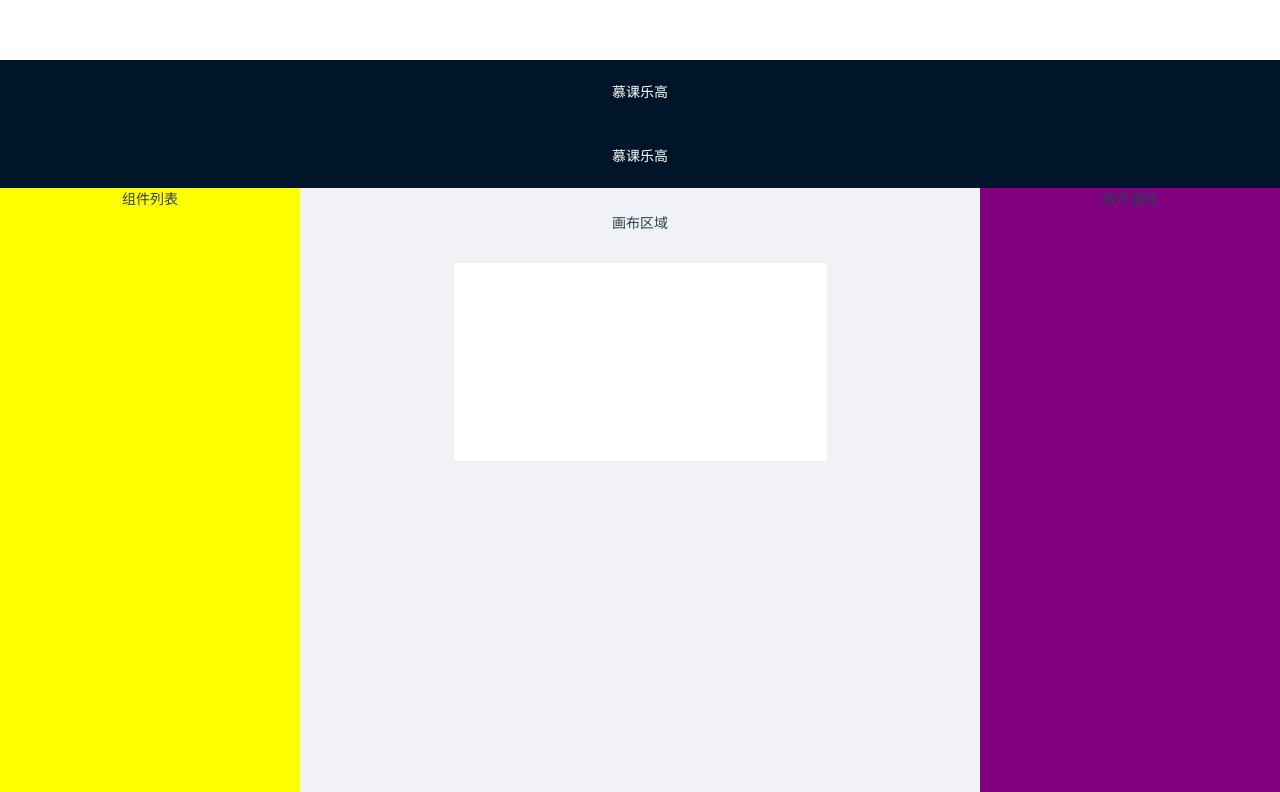
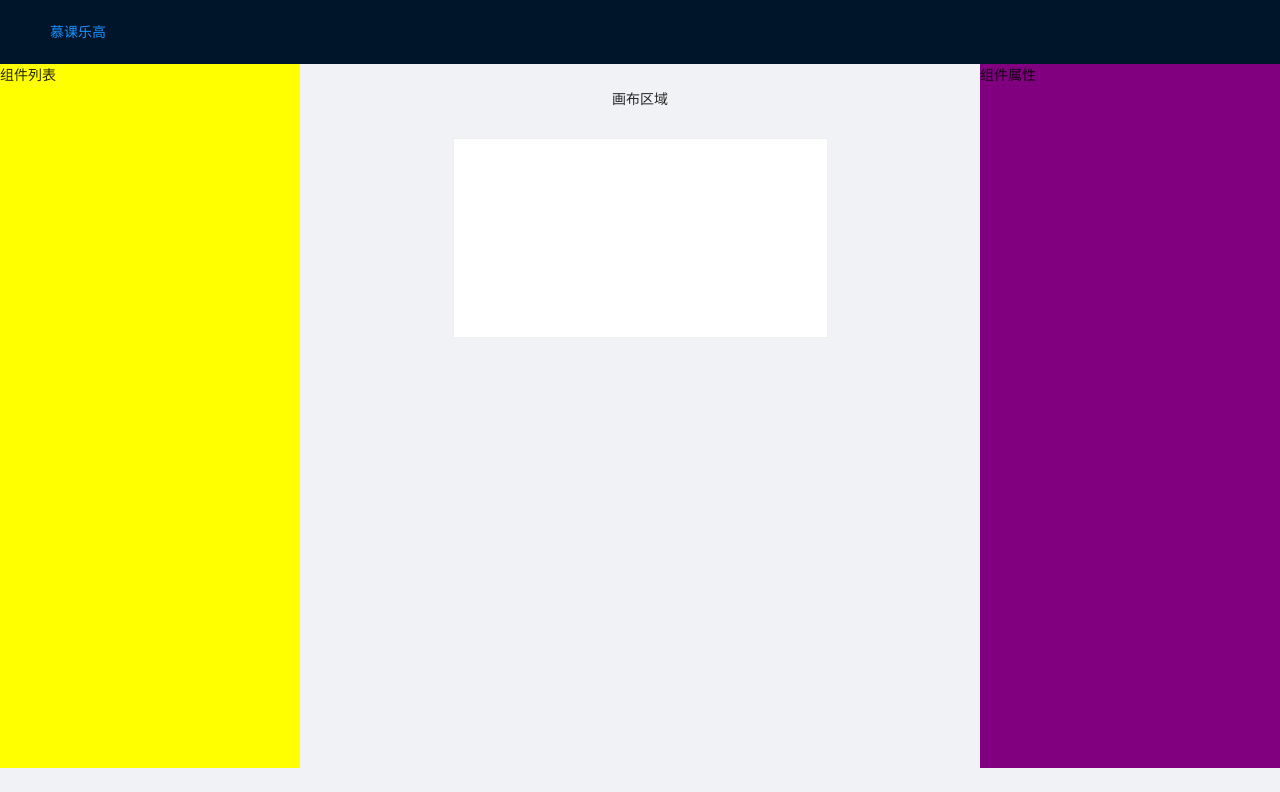
Before and after one commit to liuningfr/lego, a Vue app: page /editor in a window 1280 px wide. Shown: the top 792 px of the page. Built offline with nearby package versions, Linux system fonts and the light colour scheme.

Commit message:
add vue router

```diff
--- a/src/App.vue
+++ b/src/App.vue
@@ -3,7 +3,7 @@
     <a-layout :style="{background: '#fff'}">
       <a-layout-header class="header">
         <div class="page-title">
-          慕课乐高
+          <router-link to="/">慕课乐高</router-link>
         </div>
       </a-layout-header>
       <a-layout-content class="home-layout">
@@ -25,14 +25,6 @@ export default defineComponent({
 </script>
 
 <style>
-#app {
-  font-family: Avenir, Helvetica, Arial, sans-serif;
-  -webkit-font-smoothing: antialiased;
-  -moz-osx-font-smoothing: grayscale;
-  text-align: center;
-  color: #2c3e50;
-  margin-top: 60px;
-}
 .page-title {
   color: #fff;
 }
--- a/src/components/TemplateList.vue
+++ b/src/components/TemplateList.vue
@@ -2,6 +2,7 @@
   <div class="template-list-component">
     <a-row :gutter="16">
       <a-col :span="6" v-for="item in list" :key="item.id" class="poster-item">
+        <router-link :to="`/template/${item.id}`">
           <a-card hoverable>
             <template v-slot:cover>
               <img :src="item.coverImg"  v-if="item.coverImg" />
@@ -19,6 +20,7 @@
               </template>
             </a-card-meta>
           </a-card>
+        </router-link>
       </a-col>
     </a-row>
   </div>
--- a/src/views/Editor.vue
+++ b/src/views/Editor.vue
@@ -1,12 +1,5 @@
 <template>
   <div class="editor" id="editor-layout-main">
-    <a-layout :style="{ background: '#fff' }">
-      <a-layout-header class="header">
-        <div class="page-title" :style="{ color: '#fff' }">
-          慕课乐高
-        </div>
-      </a-layout-header>
-    </a-layout>
     <a-layout>
       <a-layout-sider width="300" style="background: yellow">
         <div class="sidebar-container">
--- a/src/views/Home.vue
+++ b/src/views/Home.vue
@@ -1,22 +1,8 @@
 <template>
-  <div class="homepage-container">
-    <a-layout :style="{background: '#fff'}">
-      <a-layout-header class="header">
-        <div class="page-title">
-          慕课乐高
-        </div>
-      </a-layout-header>
-      <a-layout-content class="home-layout">
-        <div class="content-container">
-          <template-list :list="testData"></template-list>
-        </div>
-      </a-layout-content>
-      <a-layout-footer>
-        © 慕课网（imooc.com）版权所有 | 津ICP备20000929号-2
-      </a-layout-footer>
-    </a-layout>
+  <div class="content-container">
+    <template-list :list="testData"></template-list>
   </div>
-  </template>
+</template>
 
   <script>
   import { defineComponent } from 'vue'
--- a/src/views/TemplateDetail.vue
+++ b/src/views/TemplateDetail.vue
@@ -1,12 +1,4 @@
 <template>
-  <div class="homepage-container">
-    <a-layout :style="{background: '#fff'}">
-      <a-layout-header class="header">
-        <div class="page-title">
-          慕课乐高
-        </div>
-      </a-layout-header>
-      <a-layout-content class="home-layout">
   <div class="work-detail-container">
     <a-row type="flex" justify="center">
       <a-col :span="8" class="cover-img">
@@ -24,11 +16,13 @@
         <div ref="container"></div>
       </div>
       <div class="use-button">
+        <router-link to="/editor">
           <a-button
             type="primary" size="large"
           >
             使用模版
           </a-button>
+        </router-link>
         <a-button
           size="large"
         >
@@ -38,17 +32,18 @@
       </a-col>
     </a-row>
   </div>
-        </a-layout-content>
-      <a-layout-footer>
-        © 慕课网（imooc.com）版权所有 | 津ICP备20000929号-2
-      </a-layout-footer>
-    </a-layout>
-    </div>
 </template>
 
   <script lang="ts">
   import { defineComponent } from 'vue'
+  import { useRoute } from 'vue-router'
   export default defineComponent({
+    setup() {
+      const route = useRoute()
+      return {
+        route
+      }
+    }
   })
   </script>
 
```
Lines whose indentation alone changed are shown as unchanged.
